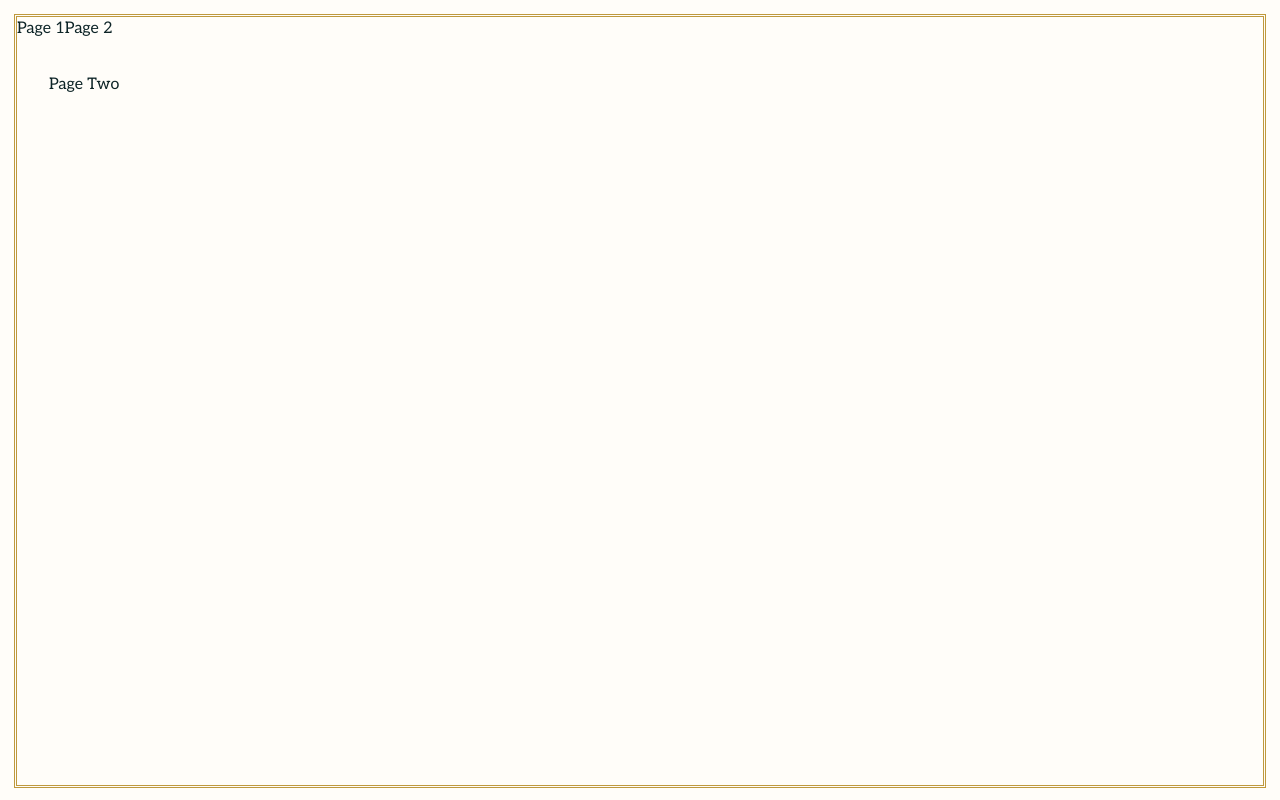
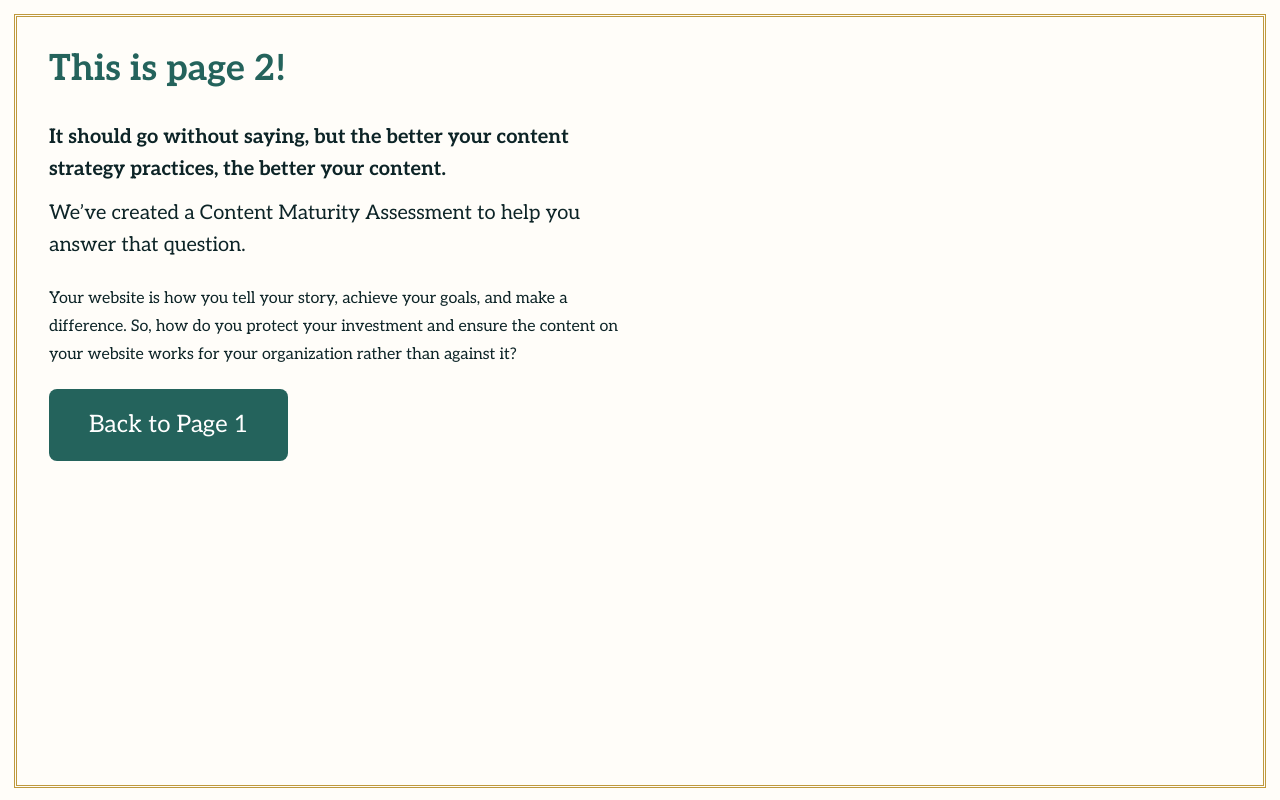
Before and after one commit to fourkitchens/content-maturity-quiz, a Next.js app: page /two in a window 1280 px wide. Built offline with nearby package versions, Linux system fonts and the light colour scheme.

Commit message:
exploring animation

```diff
--- a/src/app/_app.js
+++ b/src/app/_app.js
@@ -1,10 +1,16 @@
 import PropTypes from 'prop-types';
+import { AnimatePresence } from 'framer-motion';
 
 export default function MyApp({ Component, pageProps }) {
-  return <Component {...pageProps} />;
+  return (
+    <AnimatePresence mode="wait" initial={false}>
+      <Component {...pageProps} />
+    </AnimatePresence>
+  );
 }
 
 MyApp.propTypes = {
   Component: PropTypes.any,
   pageProps: PropTypes.any,
+  foo: PropTypes.any,
 };
--- a/src/app/page.js
+++ b/src/app/page.js
@@ -9,9 +9,12 @@ export default function Home() {
   return (
     <Layout>
       <motion.div
-        initial={{ opacity: 0, scale: 0.5 }}
-        animate={{ opacity: 1, scale: 1 }}
-        transition={{ duration: 0.5 }}
+        initial={{
+          opacity: 0,
+          x: '50vw',
+        }}
+        animate={{ opacity: 1, x: 0 }}
+        transition={{ type: 'spring', duration: 0.5 }}
       >
         <div className="prose">
           <h1>How effective is your content strategy organization?</h1>
--- a/src/app/two/page.js
+++ b/src/app/two/page.js
@@ -3,16 +3,37 @@
 import { motion } from 'framer-motion';
 /* eslint import/no-unresolved: [2, { ignore: ['\\@'] }] */
 import Layout from '@/components/Layout';
+import Button from '@/components/Button';
 
 export default function Two() {
   return (
     <Layout>
       <motion.div
-        initial={{ opacity: 0, scale: 0.5 }}
-        animate={{ opacity: 1, scale: 1 }}
-        transition={{ duration: 0.5 }}
+        initial={{
+          opacity: 0,
+          x: '50vw',
+        }}
+        animate={{ opacity: 1, x: 0 }}
+        transition={{ type: 'spring', duration: 0.5 }}
       >
-        Page Two
+        <div className="prose">
+          <h1>This is page 2!</h1>
+          <h3>
+            It should go without saying, but the better your content strategy
+            practices, the better your content.{' '}
+          </h3>
+          <p className="lead">
+            We’ve created a Content Maturity Assessment to help you answer that
+            question.
+          </p>
+          <p>
+            Your website is how you tell your story, achieve your goals, and
+            make a difference. So, how do you protect your investment and ensure
+            the content on your website works for your organization rather than
+            against it?
+          </p>
+          <Button url="/">Back to Page 1</Button>
+        </div>
       </motion.div>
     </Layout>
   );
--- a/src/components/Button.js
+++ b/src/components/Button.js
@@ -32,7 +32,7 @@ export default function Button({ children, url }) {
     <Link
       href={url}
       className={classNames(
-        'bg-green inline-block rounded-lg pt-5 pb-6 px-10 transition-all group',
+        'bg-green inline-block rounded-lg pt-5 pb-5 px-10 transition-all group',
         'text-white text-center text-2xl no-underline'
       )}
       onMouseEnter={handleOnMouseEnter}
@@ -41,7 +41,7 @@ export default function Button({ children, url }) {
       <div className="relative">
         {children}
         <Underline
-          className="w-[100px] absolute -bottom-1 left-0 transition-all"
+          className="w-[113px] absolute -bottom-1 left-0 right-0 transition-all"
           style={{
             strokeDasharray: 1,
             strokeDashoffset: hoverStateActive ? 0 : 1,
--- a/src/components/Layout.js
+++ b/src/components/Layout.js
@@ -3,7 +3,6 @@
 import PropTypes from 'prop-types';
 import { useRef, useEffect } from 'react';
 import classNames from 'classnames';
-import Navbar from './Navbar';
 
 export default function Layout({ children }) {
   const wrapper = useRef(null);
@@ -39,7 +38,6 @@ export default function Layout({ children }) {
         )}
         ref={wrapper}
       >
-        <Navbar />
         <div
           className={classNames('content', 'overflow-scroll', 'p-8')}
           onScroll={handleScroll}
--- a/src/components/Navbar.js
+++ /dev/null
@@ -1,10 +0,0 @@
-import Link from 'next/link';
-
-export default function Navbar() {
-  return (
-    <ul>
-      <Link href="/">Page 1</Link>
-      <Link href="/two">Page 2</Link>
-    </ul>
-  );
-}
```
